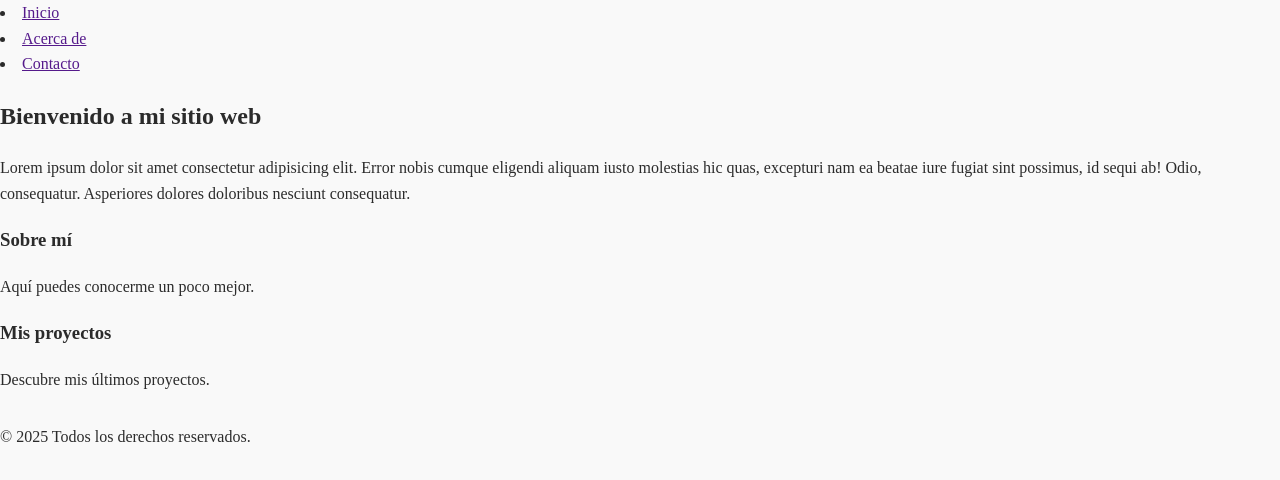
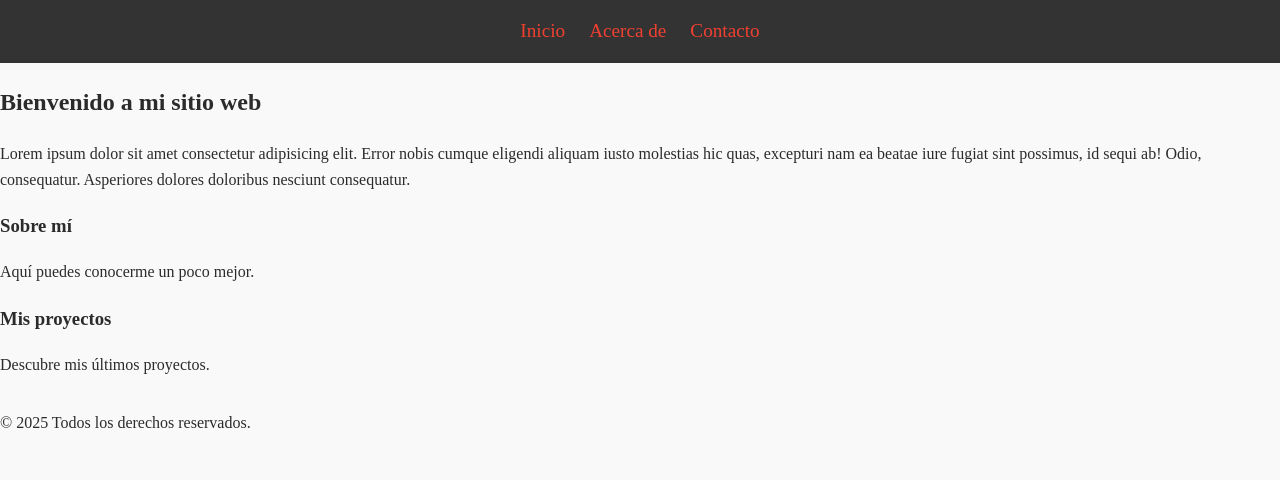
Before and after one commit to feden15/desafio-12, a website built with Vite: page index.html in a window 1280 px wide. Built offline with nearby package versions, Linux system fonts and the light colour scheme; a web font is replaced by a local one.

Commit message:
Estilizamos el header con sus correspondientes li

```diff
--- a/src/style.css
+++ b/src/style.css
@@ -9,3 +9,30 @@ body {
     flex-direction: column;
     min-height: 100vh;
 }
+
+.main-header {
+    background-color: #333333;
+    color: #f9f9f9;
+    padding: 1rem 0;
+    text-align: center;
+}
+
+.main-header .nav-bar {
+    list-style: none;
+    margin: 0;
+    padding: 0;
+    display: flex;
+    justify-content: center;
+    gap: 1.5rem;
+}
+
+.main-header .nav-bar a {
+    color: #f14030;
+    text-decoration: none;
+    font-size: 1.2rem;
+    transition: color 0.3s ease-in-out;
+}
+
+.main-header .nav-bar a:hover {
+    color: #fafafa;
+}
```
